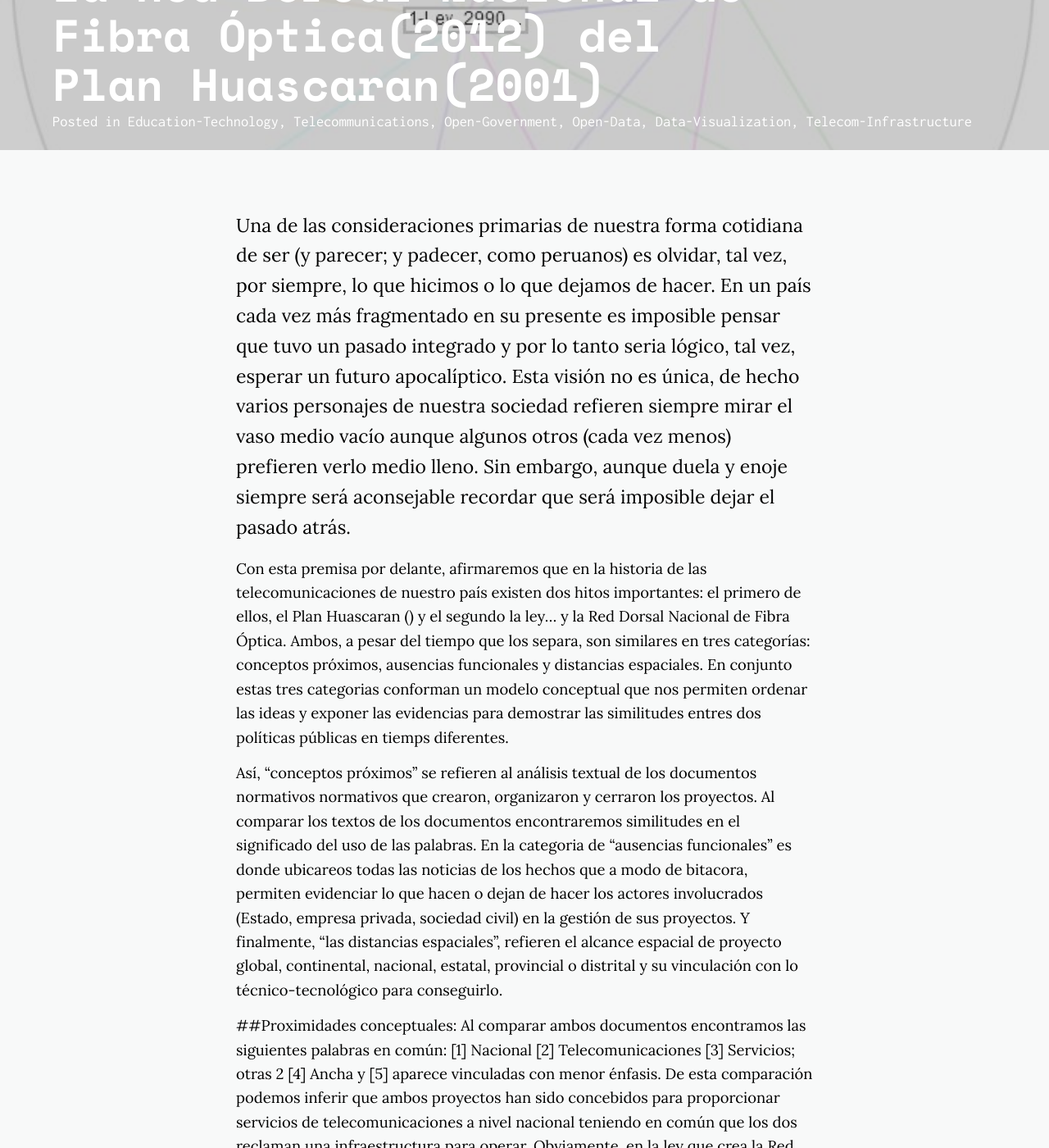
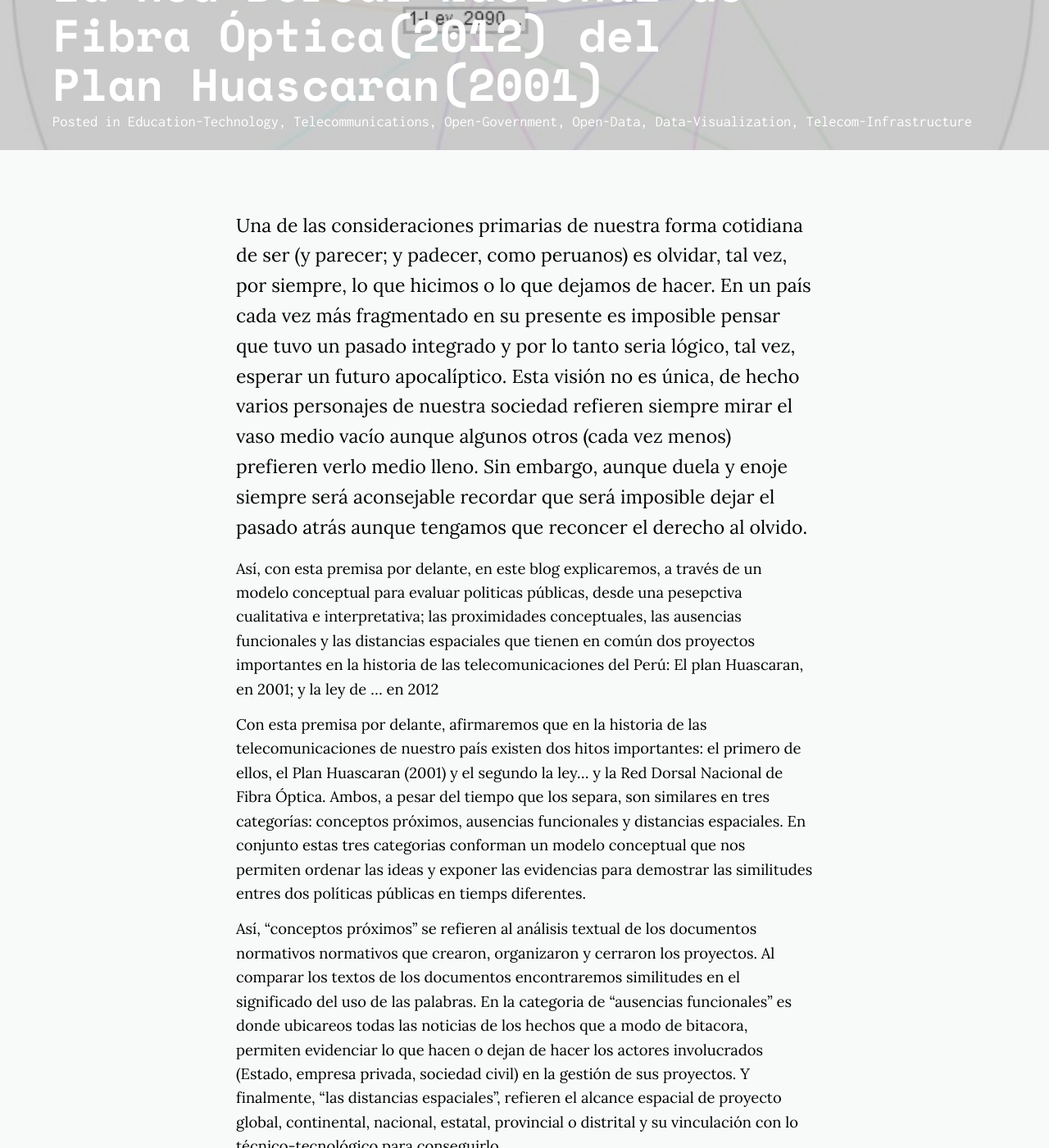
Before and after one commit to manuelvarzen/Vigia, a Jekyll site: the page built from _posts/2019-06-13-La-Red-Dorsal-del-Plan-Huascaran.md, in a window 1280 px wide and 1400 px high, scrolled down 461 px. Shown: the whole window at 82% size. Built offline with Jekyll 4.4.1, drawn with Linux system fonts in a browser that asks for light colours; nearby versions of some CDN libraries.

Commit message:
Update 2019-06-13-La-Red-Dorsal-del-Plan-Huascaran.md

```diff
--- a/_posts/2019-06-13-La-Red-Dorsal-del-Plan-Huascaran.md
+++ b/_posts/2019-06-13-La-Red-Dorsal-del-Plan-Huascaran.md
@@ -18,9 +18,11 @@ categories:
   - Telecom-Infrastructure
 ---
 
-Una de las consideraciones primarias de nuestra forma cotidiana de ser (y parecer; y padecer, como peruanos) es olvidar, tal vez, por siempre, lo que hicimos o lo que dejamos de hacer. En un país cada vez más fragmentado en su presente es imposible pensar que tuvo un pasado integrado y por lo tanto seria lógico, tal vez, esperar un futuro apocalíptico. Esta visión no es única, de hecho varios personajes de nuestra sociedad refieren siempre mirar el vaso medio vacío aunque algunos otros (cada vez menos) prefieren verlo medio lleno. Sin embargo, aunque duela y enoje siempre será aconsejable recordar que será imposible dejar el pasado atrás.
+Una de las consideraciones primarias de nuestra forma cotidiana de ser (y parecer; y padecer, como peruanos) es olvidar, tal vez, por siempre, lo que hicimos o lo que dejamos de hacer. En un país cada vez más fragmentado en su presente es imposible pensar que tuvo un pasado integrado y por lo tanto seria lógico, tal vez, esperar un futuro apocalíptico. Esta visión no es única, de hecho varios personajes de nuestra sociedad refieren siempre mirar el vaso medio vacío aunque algunos otros (cada vez menos) prefieren verlo medio lleno. Sin embargo, aunque duela y enoje siempre será aconsejable recordar que será imposible dejar el pasado atrás aunque tengamos que reconcer el derecho al olvido.
 
-Con esta premisa por delante, afirmaremos que en la historia de las telecomunicaciones de nuestro país existen dos hitos importantes: el primero de ellos, el Plan Huascaran () y el segundo la ley... y la Red Dorsal Nacional de Fibra Óptica. Ambos, a pesar del tiempo que los separa, son similares en tres categorías: conceptos próximos, ausencias funcionales y distancias espaciales. En conjunto estas tres categorias conforman un modelo conceptual que nos permiten ordenar las ideas y exponer las evidencias para demostrar las similitudes entres dos políticas públicas en tiemps diferentes.
+Así, con esta premisa por delante, en este blog explicaremos, a través de un modelo conceptual para evaluar politicas públicas, desde una pesepctiva cualitativa e interpretativa; las proximidades conceptuales, las ausencias funcionales y las distancias espaciales que tienen en común dos proyectos importantes en la historia de las telecomunicaciones del Perú: El plan Huascaran, en 2001; y la ley de ... en 2012
+
+Con esta premisa por delante, afirmaremos que en la historia de las telecomunicaciones de nuestro país existen dos hitos importantes: el primero de ellos, el Plan Huascaran (2001) y el segundo la ley... y la Red Dorsal Nacional de Fibra Óptica. Ambos, a pesar del tiempo que los separa, son similares en tres categorías: conceptos próximos, ausencias funcionales y distancias espaciales. En conjunto estas tres categorias conforman un modelo conceptual que nos permiten ordenar las ideas y exponer las evidencias para demostrar las similitudes entres dos políticas públicas en tiemps diferentes.
 
 Así, "conceptos próximos" se refieren al análisis textual de los documentos normativos normativos que crearon, organizaron y cerraron los proyectos. Al comparar los textos de los documentos encontraremos similitudes en el significado del uso de las palabras. En la categoria de "ausencias funcionales" es donde ubicareos todas las noticias de los hechos que a modo de bitacora, permiten evidenciar lo que hacen o dejan de hacer los actores involucrados (Estado, empresa privada, sociedad civil) en la gestión de sus proyectos. Y finalmente, "las distancias espaciales", refieren el alcance espacial de proyecto global, continental, nacional, estatal, provincial o distrital y su vinculación con lo técnico-tecnológico para conseguirlo.
 
```
